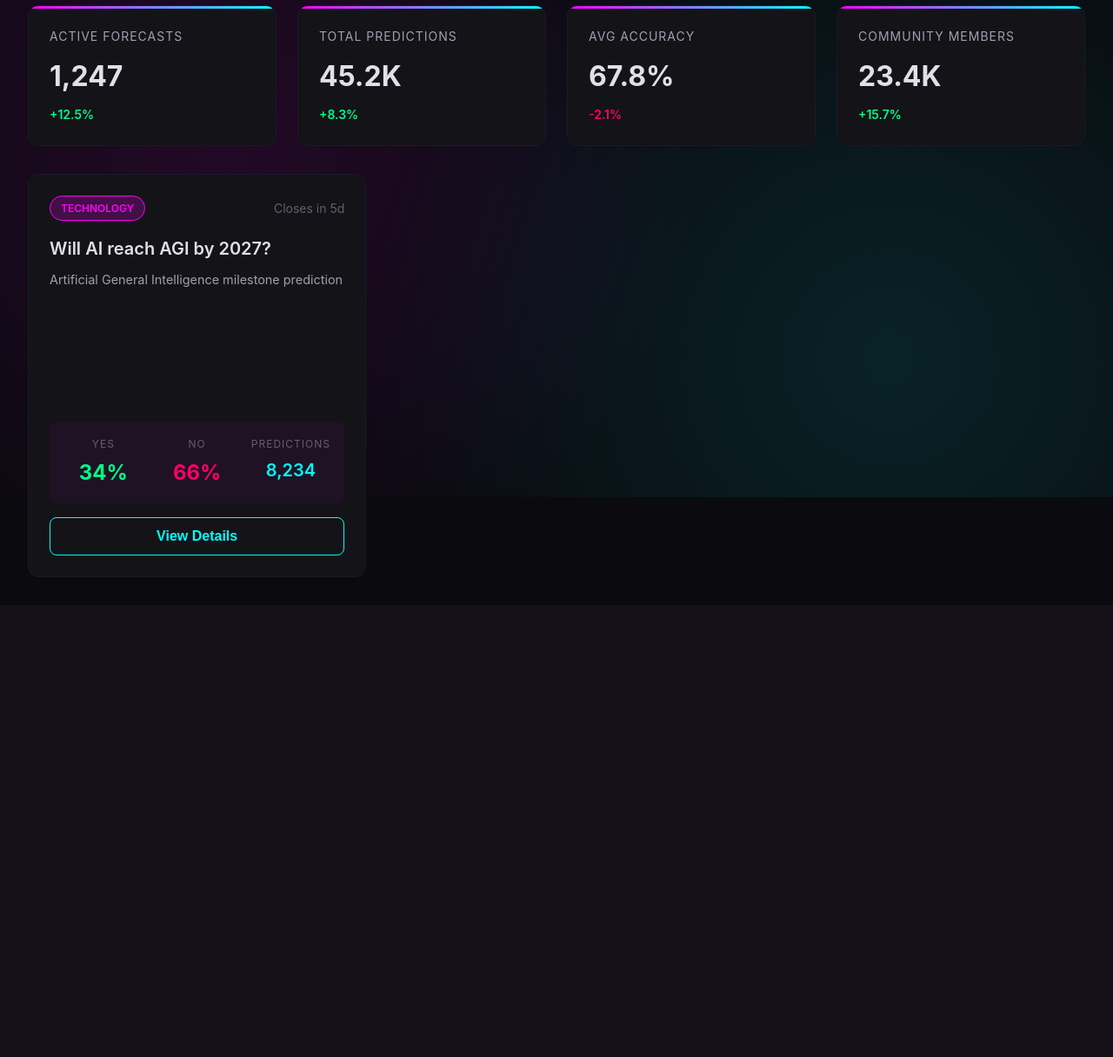
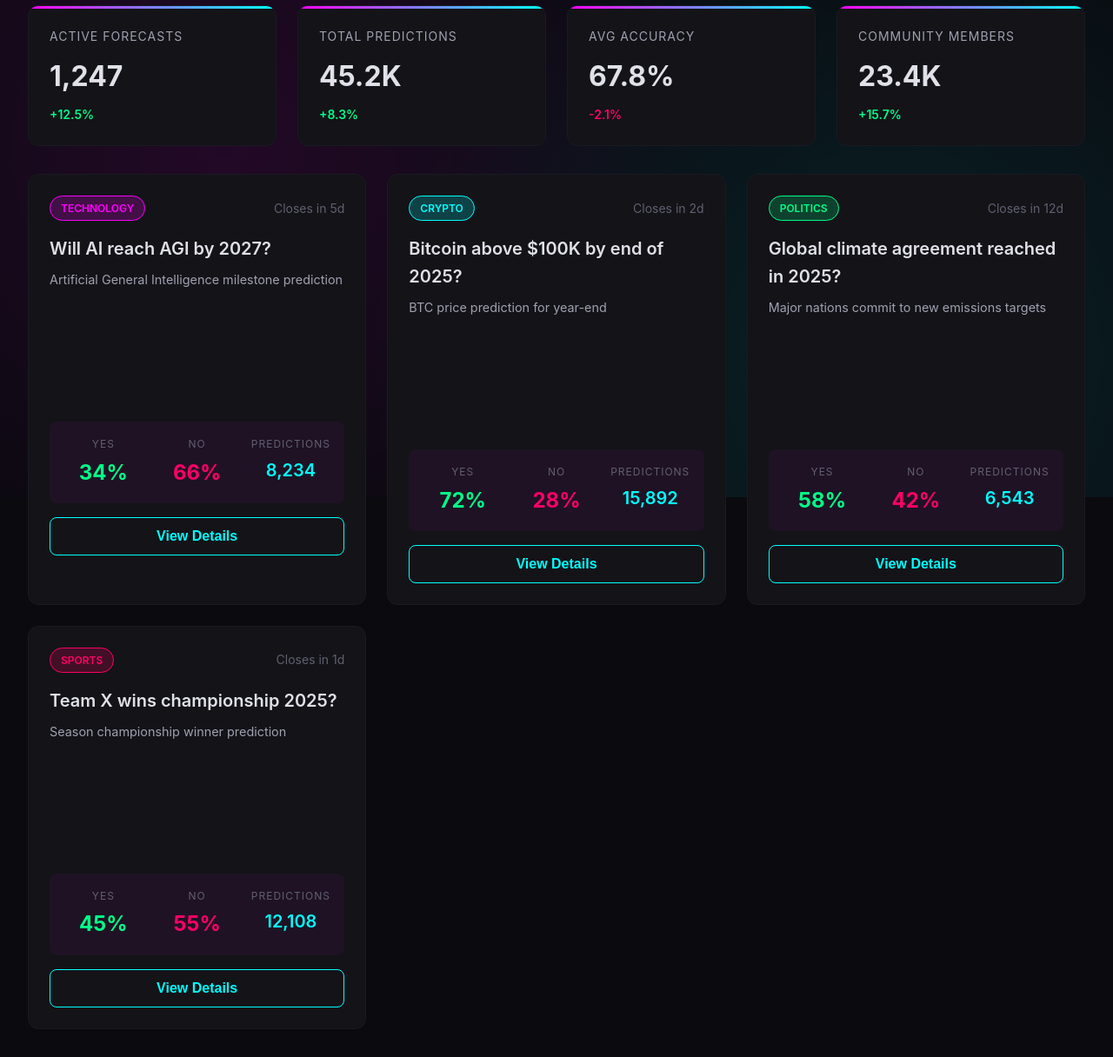
Before and after one commit to bidiazieu2024-hub/flask-demo, a Flask app: page / in a window 1280 px wide. Shown: the part 228-1444 px from the top of the page at 87% size. Before the commit the page ends 867 px from the top, so only its background shows below. Run offline with Flask 3, Linux system fonts and the light colour scheme; a map, chart or similar area stays blank.

Commit message:
Update index.html

```diff
--- a/templates/index.html
+++ b/templates/index.html
@@ -77,22 +76,62 @@
                     </div>
                     <h3 class="forecast-title">Will AI reach AGI by 2027?</h3>
                     <p class="forecast-description">Artificial General Intelligence milestone prediction</p>
-                    <div class="forecast-chart-container">
-                        <canvas id="chart1"></canvas>
+                    <div class="forecast-chart-container"><canvas id="chart1"></canvas></div>
+                    <div class="forecast-stats">
+                        <div class="forecast-stat"><div class="stat-label">YES</div><div class="stat-percentage yes">34%</div></div>
+                        <div class="forecast-stat"><div class="stat-label">NO</div><div class="stat-percentage no">66%</div></div>
+                        <div class="forecast-stat"><div class="stat-label">Predictions</div><div class="stat-count">8,234</div></div>
                     </div>
+                    <button class="btn btn-secondary btn-block view-details-btn">View Details</button>
+                </div>
+
+                <!-- Forecast Card 2 -->
+                <div class="forecast-card">
+                    <div class="forecast-header">
+                        <div class="forecast-category crypto">Crypto</div>
+                        <div class="forecast-time">Closes in 2d</div>
+                    </div>
+                    <h3 class="forecast-title">Bitcoin above $100K by end of 2025?</h3>
+                    <p class="forecast-description">BTC price prediction for year-end</p>
+                    <div class="forecast-chart-container"><canvas id="chart2"></canvas></div>
                     <div class="forecast-stats">
-                        <div class="forecast-stat">
-                            <div class="stat-label">YES</div>
-                            <div class="stat-percentage yes">34%</div>
-                        </div>
-                        <div class="forecast-stat">
-                            <div class="stat-label">NO</div>
-                            <div class="stat-percentage no">66%</div>
-                        </div>
-                        <div class="forecast-stat">
-                            <div class="stat-label">Predictions</div>
-                            <div class="stat-count">8,234</div>
-                        </div>
+                        <div class="forecast-stat"><div class="stat-label">YES</div><div class="stat-percentage yes">72%</div></div>
+                        <div class="forecast-stat"><div class="stat-label">NO</div><div class="stat-percentage no">28%</div></div>
+                        <div class="forecast-stat"><div class="stat-label">Predictions</div><div class="stat-count">15,892</div></div>
+                    </div>
+                    <button class="btn btn-secondary btn-block view-details-btn">View Details</button>
+                </div>
+
+                <!-- Forecast Card 3 -->
+                <div class="forecast-card">
+                    <div class="forecast-header">
+                        <div class="forecast-category politics">Politics</div>
+                        <div class="forecast-time">Closes in 12d</div>
+                    </div>
+                    <h3 class="forecast-title">Global climate agreement reached in 2025?</h3>
+                    <p class="forecast-description">Major nations commit to new emissions targets</p>
+                    <div class="forecast-chart-container"><canvas id="chart3"></canvas></div>
+                    <div class="forecast-stats">
+                        <div class="forecast-stat"><div class="stat-label">YES</div><div class="stat-percentage yes">58%</div></div>
+                        <div class="forecast-stat"><div class="stat-label">NO</div><div class="stat-percentage no">42%</div></div>
+                        <div class="forecast-stat"><div class="stat-label">Predictions</div><div class="stat-count">6,543</div></div>
+                    </div>
+                    <button class="btn btn-secondary btn-block view-details-btn">View Details</button>
+                </div>
+
+                <!-- Forecast Card 4 -->
+                <div class="forecast-card">
+                    <div class="forecast-header">
+                        <div class="forecast-category sports">Sports</div>
+                        <div class="forecast-time">Closes in 1d</div>
+                    </div>
+                    <h3 class="forecast-title">Team X wins championship 2025?</h3>
+                    <p class="forecast-description">Season championship winner prediction</p>
+                    <div class="forecast-chart-container"><canvas id="chart4"></canvas></div>
+                    <div class="forecast-stats">
+                        <div class="forecast-stat"><div class="stat-label">YES</div><div class="stat-percentage yes">45%</div></div>
+                        <div class="forecast-stat"><div class="stat-label">NO</div><div class="stat-percentage no">55%</div></div>
+                        <div class="forecast-stat"><div class="stat-label">Predictions</div><div class="stat-count">12,108</div></div>
                     </div>
                     <button class="btn btn-secondary btn-block view-details-btn">View Details</button>
                 </div>
```
Also changed, not shown: other parts of templates/index.html (+3 -37 lines).
